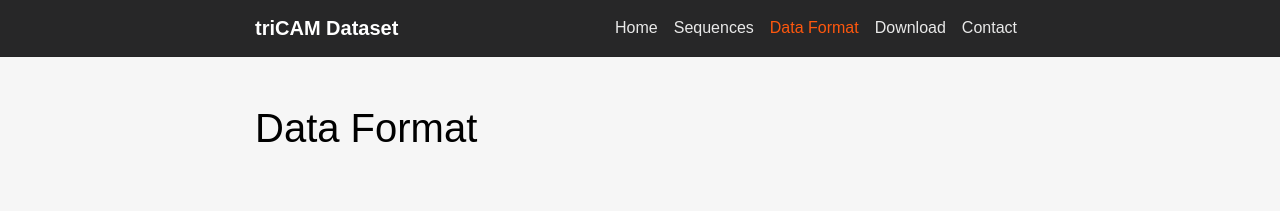
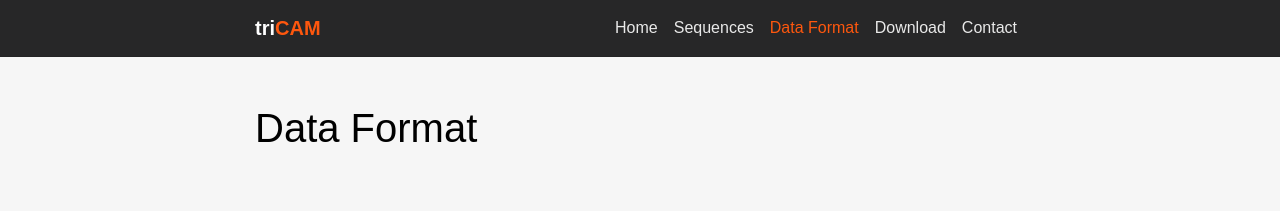
Before and after one commit to anikesadia/triCam-dataset, a Jekyll site: the page data_format/index.html, which Jekyll copies as it is, in a window 1280 px wide. Shown: the top 211 px of the page. Built offline with Jekyll 4.4.1, drawn with Linux system fonts in a browser that asks for light colours; comment, search, counter and statistics services are not loaded; a style sheet for code colours, icons or effects is not loaded.

Commit message:
Update index.html

```diff
--- a/data_format/index.html
+++ b/data_format/index.html
@@ -94,8 +94,7 @@
         <!-- Nav Bar -->
         <nav id="navbar" class="navbar navbar-light navbar-expand-sm fixed-top">
             <div class="container">
-                <a class="navbar-brand title font-weight-lighter" href="/triCam-dataset/index.html"><span
-                        class="font-weight-bold">triCAM Dataset</span> </a>
+                <a class="navbar-brand title font-weight-lighter" href="/triCam-dataset/index.html"> <span id="title-1">tri</span><spam  id="title-2">CAM</spam> </a>
                 <!-- Navbar Toggle -->
                 <button class="navbar-toggler collapsed ml-auto" type="button" data-toggle="collapse"
                     data-target="#navbarNav" aria-controls="navbarNav" aria-expanded="false"
```
